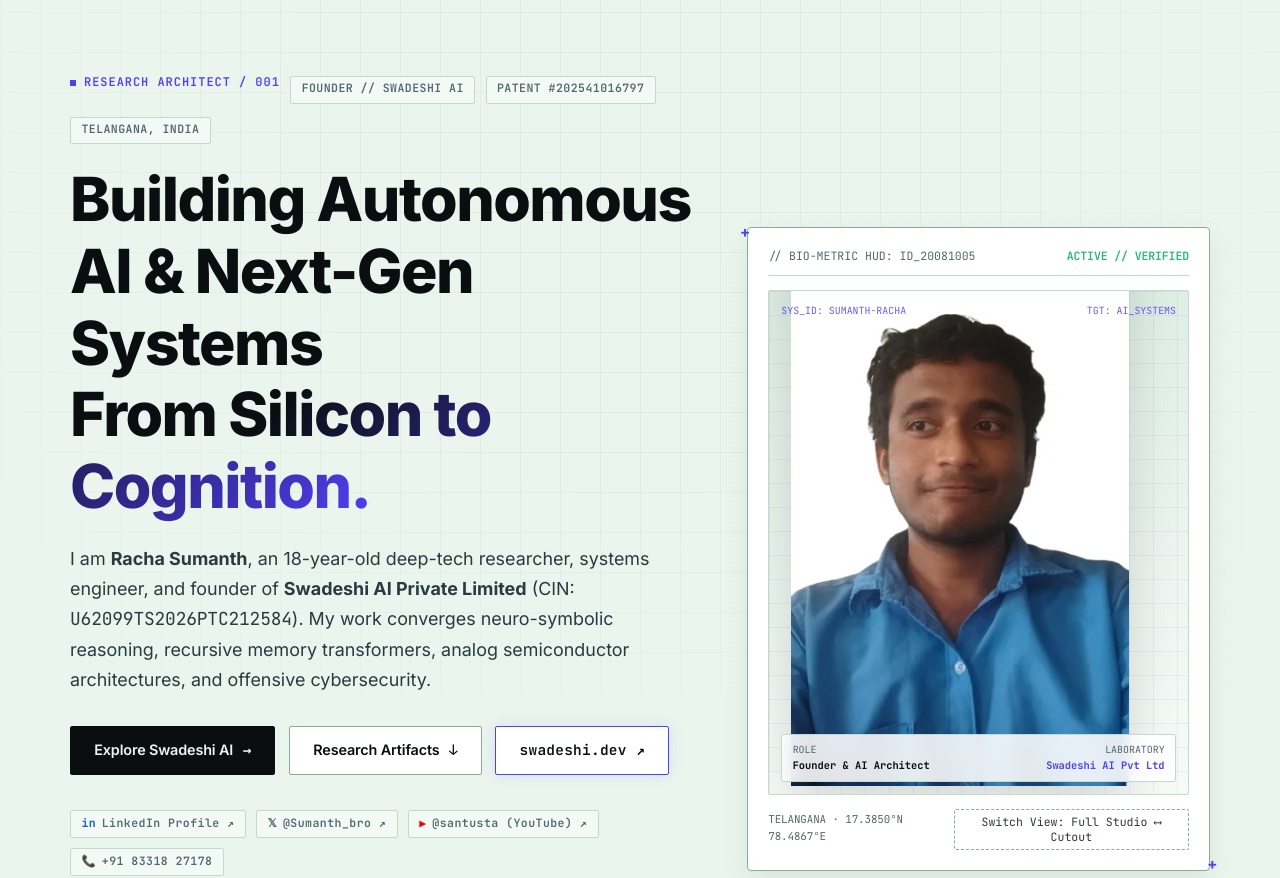
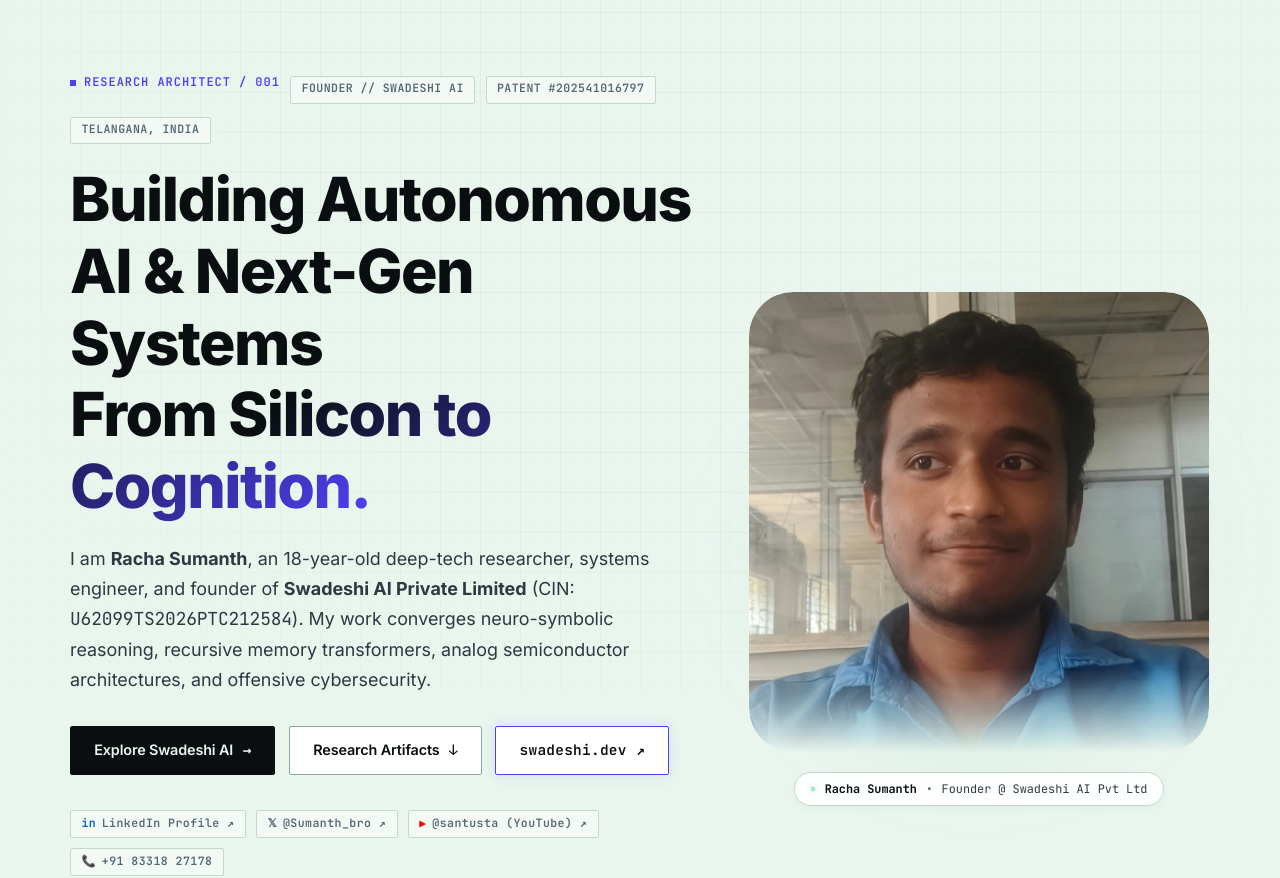
Before and after one commit to rachasathish55-eng/rachasathish55-eng.github.io, a plain HTML site: page index.html in a window 1280 px wide. Shown: the part 108-986 px from the top of the page. Drawn offline with Linux system fonts and the light colour scheme.

Commit message:
style: replace rigid portrait card with borderless flowing natural portrait
- Uses natural background image from Untitled design(1).png
- Removes rigid portrait borders, frames, and HUD lines
- Enables natural image flow with soft ambient aura and seamless bottom fade

```diff
--- a/index.html
+++ b/index.html
@@ -608,149 +608,78 @@
         margin-top: 0.25rem;
       }
 
-      /* HERO PORTRAIT LAB CARD */
+      /* HERO FLOWING PORTRAIT (BORDERLESS NATURAL FLOW) */
       .hero-visual-col {
         position: relative;
-      }
-
-      .portrait-lab-frame {
-        background: var(--surface);
-        border: 1px solid var(--line-strong);
-        border-radius: var(--radius-sm);
-        padding: 1.25rem;
+        display: flex;
+        flex-direction: column;
+        align-items: center;
+        justify-content: center;
+      }
+
+      .flowing-portrait-backdrop {
+        position: absolute;
+        width: 90%;
+        height: 90%;
+        background: radial-gradient(circle, rgba(81, 63, 246, 0.16) 0%, rgba(37, 184, 117, 0.12) 50%, transparent 70%);
+        filter: blur(50px);
+        pointer-events: none;
+        z-index: 0;
+      }
+
+      .flowing-portrait-wrap {
         position: relative;
-        box-shadow: var(--shadow-md);
-        transition: border-color var(--transition-normal);
-      }
-
-      .portrait-lab-frame::before {
-        content: "+";
-        position: absolute;
-        top: -8px;
-        left: -8px;
-        font-family: var(--font-mono);
-        font-size: 1rem;
-        color: var(--accent);
-        font-weight: 700;
-      }
-
-      .portrait-lab-frame::after {
-        content: "+";
-        position: absolute;
-        bottom: -8px;
-        right: -8px;
-        font-family: var(--font-mono);
-        font-size: 1rem;
-        color: var(--accent);
-        font-weight: 700;
-      }
-
-      .portrait-header-bar {
-        display: flex;
-        justify-content: space-between;
-        align-items: center;
-        font-family: var(--font-mono);
-        font-size: 0.72rem;
-        color: var(--text-muted);
-        margin-bottom: 0.9rem;
-        padding-bottom: 0.5rem;
-        border-bottom: 1px solid var(--line);
-      }
-
-      .portrait-stage {
-        position: relative;
+        z-index: 1;
         width: 100%;
-        aspect-ratio: 4 / 4.8;
-        background: linear-gradient(180deg, var(--bg-alt) 0%, var(--surface-alt) 100%);
-        border: 1px solid var(--line);
-        border-radius: var(--radius-xs);
+        max-width: 460px;
+        aspect-ratio: 1 / 1;
+        border-radius: clamp(1.75rem, 4vw, 2.75rem);
         overflow: hidden;
-        display: flex;
-        align-items: flex-end;
-        justify-content: center;
-      }
-
-      .portrait-stage-grid {
-        position: absolute;
-        inset: 0;
-        pointer-events: none;
-        background-image:
-          linear-gradient(to right, rgba(81, 63, 246, 0.07) 1px, transparent 1px),
-          linear-gradient(to bottom, rgba(81, 63, 246, 0.07) 1px, transparent 1px);
-        background-size: 24px 24px;
-      }
-
-      .portrait-img {
+        border: none !important;
+        box-shadow:
+          0 25px 60px -15px rgba(10, 20, 16, 0.15),
+          0 0 45px rgba(81, 63, 246, 0.1);
+        -webkit-mask-image: linear-gradient(to bottom, black 82%, transparent 100%);
+        mask-image: linear-gradient(to bottom, black 82%, transparent 100%);
+        transition: transform var(--transition-smooth), box-shadow var(--transition-smooth);
+      }
+
+      .flowing-portrait-wrap:hover {
+        transform: translateY(-5px);
+        box-shadow:
+          0 35px 75px -15px rgba(10, 20, 16, 0.22),
+          0 0 55px rgba(81, 63, 246, 0.18);
+      }
+
+      .flowing-portrait-img {
+        width: 100%;
+        height: 100%;
+        object-fit: cover;
+        display: block;
+        transition: transform var(--transition-smooth);
+      }
+
+      .flowing-portrait-wrap:hover .flowing-portrait-img {
+        transform: scale(1.02);
+      }
+
+      .flowing-caption {
         position: relative;
         z-index: 2;
-        max-height: 96%;
-        max-width: 90%;
-        object-fit: contain;
-        filter: drop-shadow(0 15px 25px rgba(0, 0, 0, 0.15));
-        transition: opacity var(--transition-fast), transform var(--transition-smooth);
-      }
-
-      .portrait-img:hover {
-        transform: scale(1.02);
-      }
-
-      .portrait-hud-overlay {
-        position: absolute;
-        inset: 0;
-        pointer-events: none;
-        z-index: 3;
-        display: flex;
-        flex-direction: column;
-        justify-content: space-between;
-        padding: 0.75rem;
-      }
-
-      .hud-reticle-top {
-        display: flex;
-        justify-content: space-between;
-        font-family: var(--font-mono);
-        font-size: 0.62rem;
-        color: var(--accent);
-        opacity: 0.85;
-      }
-
-      .hud-reticle-bottom {
-        display: flex;
-        justify-content: space-between;
-        align-items: flex-end;
-        font-family: var(--font-mono);
-        font-size: 0.65rem;
-        color: var(--text-primary);
-        background: color-mix(in srgb, var(--surface) 88%, transparent);
-        backdrop-filter: blur(8px);
-        padding: 0.4rem 0.65rem;
+        margin-top: 1.25rem;
+        display: inline-flex;
+        align-items: center;
+        gap: 0.55rem;
+        padding: 0.4rem 0.95rem;
+        background: color-mix(in srgb, var(--surface) 90%, transparent);
         border: 1px solid var(--line);
-        border-radius: var(--radius-xs);
-      }
-
-      .portrait-footer-actions {
-        display: flex;
-        justify-content: space-between;
-        align-items: center;
-        margin-top: 0.85rem;
-      }
-
-      .photo-toggle-btn {
-        background: transparent;
-        border: 1px dashed var(--line-strong);
+        border-radius: 9999px;
+        font-family: var(--font-mono);
+        font-size: 0.74rem;
         color: var(--text-secondary);
-        font-family: var(--font-mono);
-        font-size: 0.72rem;
-        padding: 0.3rem 0.65rem;
-        border-radius: var(--radius-xs);
-        cursor: pointer;
-        transition: all var(--transition-fast);
-      }
-
-      .photo-toggle-btn:hover {
-        border-color: var(--accent);
-        color: var(--accent);
-        background: var(--bg-subtle);
+        backdrop-filter: blur(10px);
+        -webkit-backdrop-filter: blur(10px);
+        box-shadow: var(--shadow-sm);
       }
 
       /* COMPANY HIGHLIGHT SECTION */
@@ -1858,60 +1787,27 @@
             </div>
           </div>
 
-          <!-- Hero Scientific Visual Card (Displaying Sumanth's Photo) -->
+          <!-- Hero Flowing Natural Portrait (No Border Frame, Seamless Flow) -->
           <div class="hero-visual-col">
-            <div class="portrait-lab-frame">
-              <div class="portrait-header-bar">
-                <span>// BIO-METRIC HUD: ID_20081005</span>
-                <span class="mono" style="color: var(--accent-mint); font-weight: 600;">ACTIVE // VERIFIED</span>
-              </div>
-
-              <div class="portrait-stage">
-                <div class="portrait-stage-grid"></div>
-
-                <!-- Picture element with high-res and WebP format -->
+            <div class="flowing-portrait-backdrop" aria-hidden="true"></div>
+
+            <div class="flowing-portrait-wrap">
               <picture>
-                  <source srcset="assets/images/sumanth-cutout.webp" type="image/webp" />
+                <source srcset="assets/images/sumanth-portrait.webp" type="image/webp" />
                 <img
                   id="portrait-display-img"
-                    src="assets/images/sumanth-cutout.png"
+                  src="assets/images/sumanth-portrait.png"
                   alt="Racha Sumanth - Founder of Swadeshi AI Private Limited"
-                    class="portrait-img"
+                  class="flowing-portrait-img"
                 />
               </picture>
-
-                <!-- Holographic HUD reticles -->
-                <div class="portrait-hud-overlay">
-                  <div class="hud-reticle-top">
-                    <span>SYS_ID: SUMANTH-RACHA</span>
-                    <span>TGT: AI_SYSTEMS</span>
-                  </div>
-                  <div class="hud-reticle-bottom">
-                    <div>
-                      <div style="font-size: 0.62rem; color: var(--text-muted); text-transform: uppercase;">Role</div>
-                      <div style="font-weight: 700; color: var(--text-primary);">Founder &amp; AI Architect</div>
-                    </div>
-                    <div style="text-align: right;">
-                      <div style="font-size: 0.62rem; color: var(--text-muted); text-transform: uppercase;">Laboratory</div>
-                      <div style="font-weight: 700; color: var(--accent);">Swadeshi AI Pvt Ltd</div>
-                    </div>
-                  </div>
-                </div>
-              </div>
-
-              <div class="portrait-footer-actions">
-                <span class="mono" style="font-size: 0.68rem; color: var(--text-muted);">
-                  TELANGANA · 17.3850°N 78.4867°E
-                </span>
-                <button
-                  type="button"
-                  id="toggle-portrait-view"
-                  class="photo-toggle-btn"
-                  title="Switch between Cutout and Full Frame"
-                >
-                  Switch View: Full Studio ⟷ Cutout
-                </button>
-              </div>
+            </div>
+
+            <div class="flowing-caption">
+              <span class="pulse-dot"></span>
+              <span style="font-weight: 700; color: var(--text-primary);">Racha Sumanth</span>
+              <span style="color: var(--text-muted);">&bull;</span>
+              <span>Founder @ Swadeshi AI Pvt Ltd</span>
             </div>
           </div>
         </div>
@@ -2864,30 +2760,7 @@
         }
       });
 
-      // ======================================================================
-      // 3. PORTRAIT IMAGE TOGGLE (CUTOUT VS ORIGINAL STUDIO SHOT)
-      // ======================================================================
-      const portraitImg = document.getElementById("portrait-display-img");
-      const togglePortraitBtn = document.getElementById("toggle-portrait-view");
-      let isCutout = true;
-
-      if (togglePortraitBtn && portraitImg) {
-        togglePortraitBtn.addEventListener("click", () => {
-          isCutout = !isCutout;
-          if (isCutout) {
-            portraitImg.src = "assets/images/sumanth-cutout.png";
-            portraitImg.style.objectFit = "contain";
-            portraitImg.style.maxHeight = "96%";
-            togglePortraitBtn.textContent = "Switch View: Full Studio ⟷ Cutout";
-          } else {
-            portraitImg.src = "assets/images/sumanth-photo.jpg";
-            portraitImg.style.objectFit = "cover";
-            portraitImg.style.maxHeight = "100%";
-            portraitImg.style.width = "100%";
-            togglePortraitBtn.textContent = "Switch View: Cutout ⟷ Studio";
-          }
-        });
-      }
+
 
       // ======================================================================
       // 4. TIMELINE CATEGORY FILTER
```
Also changed, not shown: assets/images/sumanth-portrait.webp (added), 1 other file. Lines whose indentation alone changed are shown as unchanged.
